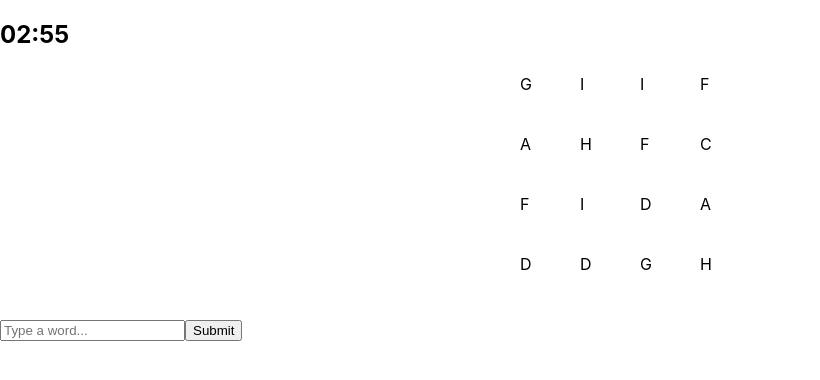
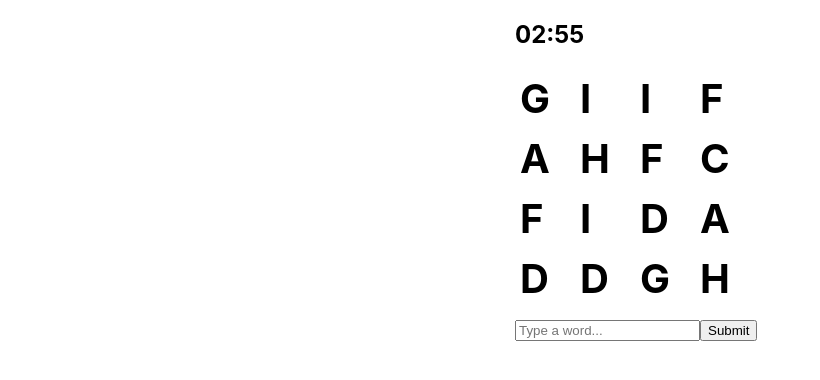
Before and after one commit to aidarous/palabra-shuffle, a React (Create React App) app: page / in a window 1280 px wide. Shown: the top 380 px of the page, without its empty margins (0-820 px from the left). Built offline with nearby package versions, Linux system fonts and the light colour scheme.

Commit message:
aligned components to center

```diff
--- a/src/App.css
+++ b/src/App.css
@@ -1,4 +1,9 @@
-letters{
+.container{
+    display: grid;
+    justify-content: center;
+}
+
+.letters{
     font-size: 40px;
     font-weight: bold;
     height: 60px;
--- a/src/App.js
+++ b/src/App.js
@@ -5,7 +5,7 @@ import WordInput from './components/WordInput'
 
 function App() {
   return (
-    <div >
+    <div className='container'>
       <Timer />
       <Grid />
       <WordInput />
```
Also changed, not shown: 1 other file (tests, documents, lock files or other folders).
